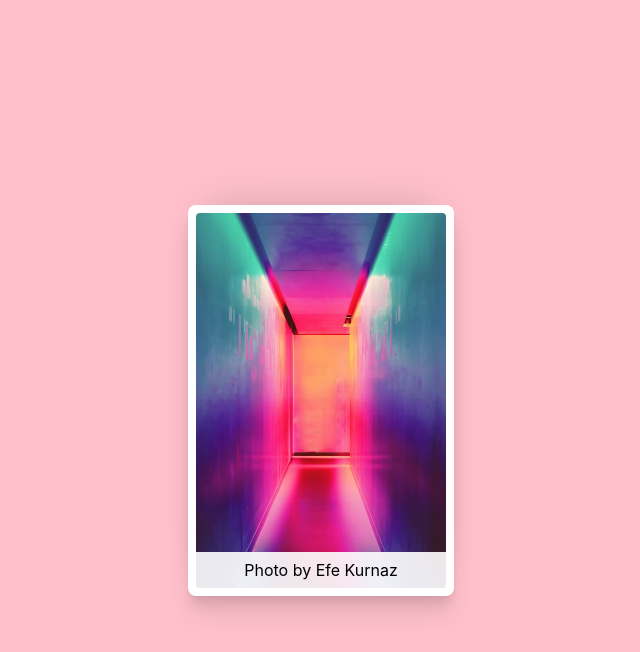
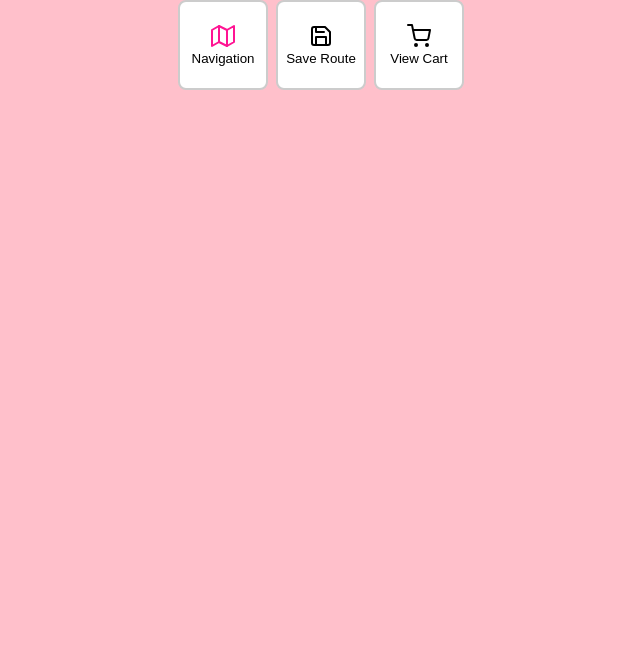
Before and after one commit to rahilansari261/cs-josh-module03, a React (Create React App) app: page / in a window 1280 px wide. Shown: the top 652 px of the page, without its empty margins (319-959 px from the left). Built offline with nearby package versions, Linux system fonts and the light colour scheme.

Commit message:
interpolation ex2 added

```diff
--- a/package.json
+++ b/package.json
@@ -8,6 +8,7 @@
     "@testing-library/user-event": "^14.4.3",
     "react": "^18.2.0",
     "react-dom": "^18.2.0",
+    "react-feather": "^2.0.10",
     "react-scripts": "^5.0.1",
     "styled-components": "^5.3.6",
     "web-vitals": "^3.1.0"
--- a/src/App.js
+++ b/src/App.js
@@ -5,8 +5,9 @@ import GlobalStyles from './GlobalStyles'
 // import { LoginForm } from './Login'
 // import { ContactCard } from './Card'
 // import cat from './assets/cat.jpg'
-import hall from './assets/hall.jpg'
-import { WallArt } from './WallArt'
+// import hall from './assets/hall.jpg'
+// import { WallArt } from './WallArt'
+import { ButtonGroup } from './IconButton'
 
 function App() {
   return (
@@ -29,13 +30,14 @@ function App() {
     //   }}
     // />
     // <ContactCard avatarSrc={cat} name='Mittens' email='meow@gmail.com' />
+    // <WallArt
+    //   src={hall}
+    //   alt='A hallway with rainbow-coloured lights'
+    //   caption='Photo by Efe Kurnaz'
+    //   width={250}
+    // />
     <>
-      <WallArt
-        src={hall}
-        alt='A hallway with rainbow-coloured lights'
-        caption='Photo by Efe Kurnaz'
-        width={250}
-      />
+      <ButtonGroup />
       <GlobalStyles />
     </>
   )
--- /dev/null
+++ b/src/IconButton.js
@@ -0,0 +1,40 @@
+import { Map, Save, ShoppingCart } from 'react-feather'
+import styled from 'styled-components'
+
+function IconButton({ icon, children, isCurrent, ...delegated }) {
+  return (
+    <IconButtonWrapper {...delegated}>
+      <Icon isCurrent={isCurrent}>{icon}</Icon>
+      {children}
+    </IconButtonWrapper>
+  )
+}
+
+const IconButtonWrapper = styled.button`
+  background: white;
+  border-radius: 8px;
+  border: 2px solid hsl(0deg 0% 80%);
+  width: 90px;
+  height: 90px;
+`
+const Icon = styled.span`
+  display: block;
+  color: ${(p) => p.isCurrent && 'deeppink'};
+`
+export function ButtonGroup() {
+  return (
+    <Wrapper>
+      <IconButton isCurrent icon={<Map />}>
+        Navigation
+      </IconButton>
+      <IconButton icon={<Save />}>Save Route</IconButton>
+      <IconButton icon={<ShoppingCart />}>View Cart</IconButton>
+    </Wrapper>
+  )
+}
+
+const Wrapper = styled.div`
+  display: flex;
+  gap: 8px;
+  justify-content: center;
+`
```
Also changed, not shown: 1 other file (tests, documents, lock files or other folders).
